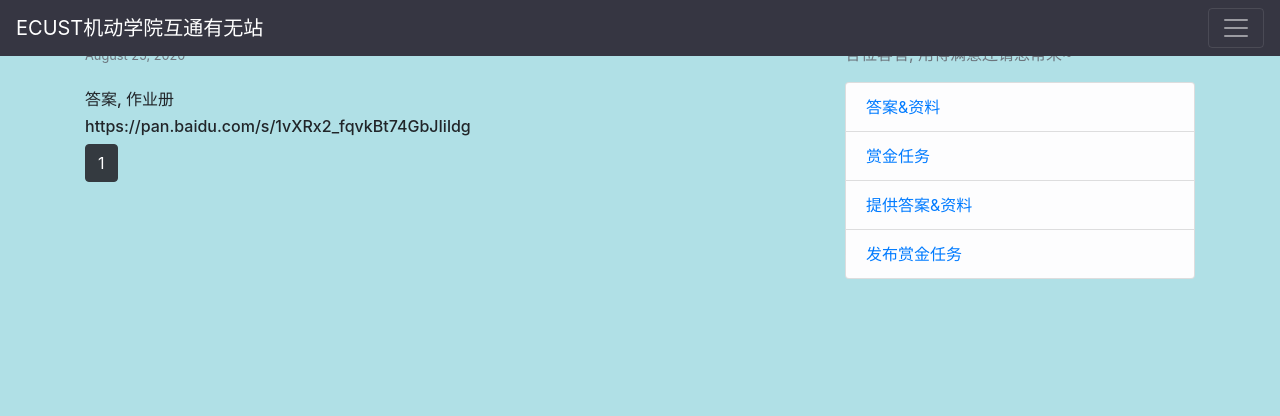
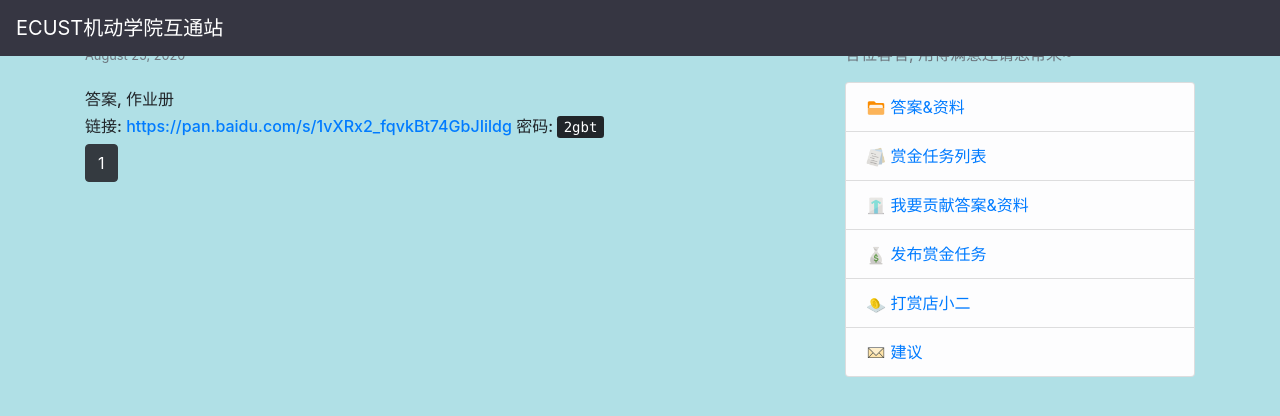
Before and after one commit to caoxuCarlos/htyw_ecust, a Django app: page /answers/ in a window 1280 px wide. Shown: the top 416 px of the page. Run offline with Django 3.2, Linux system fonts and the light colour scheme; data comes from the database, SQL or seed files in the repository; both versions use the stored data as it was after the commit; parts of the project's set-up code (start-up, migrations or seed data) failed here and were passed over; some libraries are stand-ins or nearby versions.

Commit message:
change icons, layouts and somepage

```diff
--- a/ht/answers/models.py
+++ b/ht/answers/models.py
@@ -9,6 +9,7 @@ class Resource(models.Model):
     title = models.CharField(max_length=50)
     introduce = models.TextField()
     location = models.TextField()
+    key = models.TextField()
     date_posted = models.DateTimeField(default=timezone.now)
     def __str__(self):
         return self.title
--- a/ht/answers/templates/answers/answer_page.html
+++ b/ht/answers/templates/answers/answer_page.html
@@ -17,7 +17,9 @@
         <div class="separator"></div>
         <div class="row">
             <div class="col-10 text-warp">
-                <h6 class="text-break">{{ resource.location}}</h6>
+                <h6 class="text-break">链接: <a href="{{ resource.location}}">{{ resource.location}}</a>
+                    密码: <kbd>{{ resource.key}}</kbd>
+                </h6>
             </div>
         </div>
     </div>
--- a/ht/ht/urls.py
+++ b/ht/ht/urls.py
@@ -21,7 +21,9 @@ from money_job import views as money_job_view
 
 urlpatterns = [
     path('admin/', admin.site.urls),
-    path('homepage/', include('main_page.urls')),
+    # path('homepage/', include('main_page.urls')),
+    # hijack homepage url to answers page (prevent unauthorized bad information)
+    path('homepage/', answers_view.ResourceListView.as_view(), name='home'),
     path('tip/', include('tip.urls')),
     path('answers/', answers_view.ResourceListView.as_view(), name='answers'),
     path('contribute/', main_page_view.contribute, name='contribute'),
--- a/ht/main_page/templates/main_page/base.html
+++ b/ht/main_page/templates/main_page/base.html
@@ -6,29 +6,28 @@
     <meta name="viewport" content="width=device-width, initial-scale=1, shrink-to-fit=no">
     <link rel="stylesheet" href="https://stackpath.bootstrapcdn.com/bootstrap/4.4.1/css/bootstrap.min.css"
           integrity="sha384-Vkoo8x4CGsO3+Hhxv8T/Q5PaXtkKtu6ug5TOeNV6gBiFeWPGFN9MuhOf23Q9Ifjh" crossorigin="anonymous">
-    <title>互通有无站</title>
+    <title>互通站</title>
     <link rel="stylesheet" href="{% static 'main_page/main_page_modifier.css' %}">
-    <link rel="icon" type="image/png" href="{% static 'tip/icon.png' %}" />
+    <link rel="icon" type="image/png" href="{% static 'tip/phone.png' %}" />
 </head>
 <body>
 
 <nav class="navbar navbar-expand-lgj navbar-dark fixed-top" style="background-color: #363642;">
-    <a class="navbar-brand" href="{% url 'home' %}">ECUST机动学院互通有无站</a>
-    <button class="navbar-toggler" type="button" data-toggle="collapse" data-target="#navbarSupportedContent"
-            aria-controls="navbarSupportedContent" aria-expanded="false" aria-label="Toggle navigation">
-        <span class="navbar-toggler-icon"></span>
-    </button>
-
-    <div class="collapse navbar-collapse" id="navbarSupportedContent">
-        <ul class="navbar-nav ml-md-auto">
-            <li class="nav-item active mr-sm-0">
-                <a class="nav-link" href="{%url 'praise'%}"> 嗯~ 感觉不错, 给小二赏颗糖吃! <span class="sr-only">(current)</span></a>
-            </li>
-            <li class="nav-item">
-                <a class="nav-link" href="{%url 'criticize'%}">这个站长是新手, 我给他提点儿建议~</a>
-            </li>
-        </ul>
-    </div>
+    <a class="navbar-brand" href="{% url 'home' %}">ECUST机动学院互通站</a>
+<!--    <button class="navbar-toggler" type="button" data-toggle="collapse" data-target="#navbarSupportedContent"-->
+<!--            aria-controls="navbarSupportedContent" aria-expanded="false" aria-label="Toggle navigation">-->
+<!--        <span class="navbar-toggler-icon"></span>-->
+<!--    </button>-->
+<!--    <div class="collapse navbar-collapse" id="navbarSupportedContent">-->
+<!--        <ul class="navbar-nav ml-md-auto">-->
+<!--            <li class="nav-item active mr-sm-0">-->
+<!--                <a class="nav-link" href="{%url 'praise'%}"> 嗯~ 感觉不错, 给小二赏颗糖吃! <span class="sr-only">(current)</span></a>-->
+<!--            </li>-->
+<!--            <li class="nav-item">-->
+<!--                <a class="nav-link" href="{%url 'criticize'%}">这个站长是新手, 我给他提点儿建议~</a>-->
+<!--            </li>-->
+<!--        </ul>-->
+<!--    </div>-->
 </nav>
 
 <main role="main" class="container">
@@ -51,16 +50,28 @@
                 <p class='text-muted'>各位客官, 用得满意还请您常来~
                 <ul class="list-group">
                     <li class="list-group-item list-group-item-light">
+                        <img src="{% static 'tip/file.png'%}" width="20" height="20" alt="" loading="lazy">
                         <a href="{% url 'answers' %}">答案&资料 <span class="sr-only">(current)</span></a>
                     </li>
                     <li class="list-group-item list-group-item-light">
-                        <a href="{% url 'jobs' %}">赏金任务 <span class="sr-only">(current)</span></a>
+                        <img src="{% static 'tip/papers.png'%}" width="20" height="20" alt="" loading="lazy">
+                        <a href="{% url 'jobs' %}">赏金任务列表 <span class="sr-only">(current)</span></a>
                     </li>
                     <li class="list-group-item list-group-item-light">
-                        <a href="{%url 'contribute'%}">提供答案&资料 <span class="sr-only">(current)</span></a>
+                        <img src="{% static 'tip/upload.png'%}" width="20" height="20" alt="" loading="lazy">
+                        <a href="{%url 'contribute'%}"> 我要贡献答案&资料 <span class="sr-only">(current)</span></a>
                     </li>
                     <li class="list-group-item list-group-item-light">
+                        <img src="{% static 'tip/money_bag.png'%}" width="20" height="20" alt="" loading="lazy">
                         <a href="{% url 'job_submit'%}"> 发布赏金任务 <span class="sr-only">(current)</span></a>
+                    </li>
+                    <li class="list-group-item list-group-item-light">
+                        <img src="{% static 'tip/coin.png'%}" width="20" height="20" alt="" loading="lazy">
+                        <a href="{% url 'praise'%}"> 打赏店小二 <span class="sr-only">(current)</span></a>
+                    </li>
+                    <li class="list-group-item list-group-item-light">
+                        <img src="{% static 'tip/envelope.png'%}" width="20" height="20" alt="" loading="lazy">
+                        <a href="{% url 'criticize'%}"> 建议 <span class="sr-only">(current)</span></a>
                     </li>
                 </ul>
                 </p>
--- a/ht/main_page/templates/main_page/contribution.html
+++ b/ht/main_page/templates/main_page/contribution.html
@@ -1,7 +1,7 @@
 {% extends 'main_page/base.html'%}
 {% block content %}
 {% load crispy_forms_tags %}
-<p>资料提交后将在主页显示, 经过整理后将从主页移动至"答案&资料"</p>
+<p>资料提交后将在后台显示, 经过整理后将从主页移动至"答案&资料"</p>
 <p>各位客官也可以通过这个渠道留言哦</p>
 
 {% if messages %}
--- a/ht/main_page/urls.py
+++ b/ht/main_page/urls.py
@@ -1,5 +1,5 @@
-from django.urls import path
-from . import views
-urlpatterns = [
-    path('', views.ResourceListView.as_view(),name='home'),
-]
+# from django.urls import path
+# from . import views
+# urlpatterns = [
+#     path('', views.ResourceListView.as_view(),name='home'),
+# ]
```
Also changed, not shown: ht/answers/migrations/0002_resource_key.py (added), ht/db.sqlite3, ht/main_page/static/main_page/main_page_modifier.css (line endings or trailing spaces), ht/tip/static/tip/coin.png (added), ht/tip/static/tip/envelope.png (added), ht/tip/static/tip/file.png (added), ht/tip/static/tip/money_bag.png (added), ht/tip/static/tip/papers.png (added), ht/tip/static/tip/phone.png (added), ht/tip/static/tip/upload.png (added).
